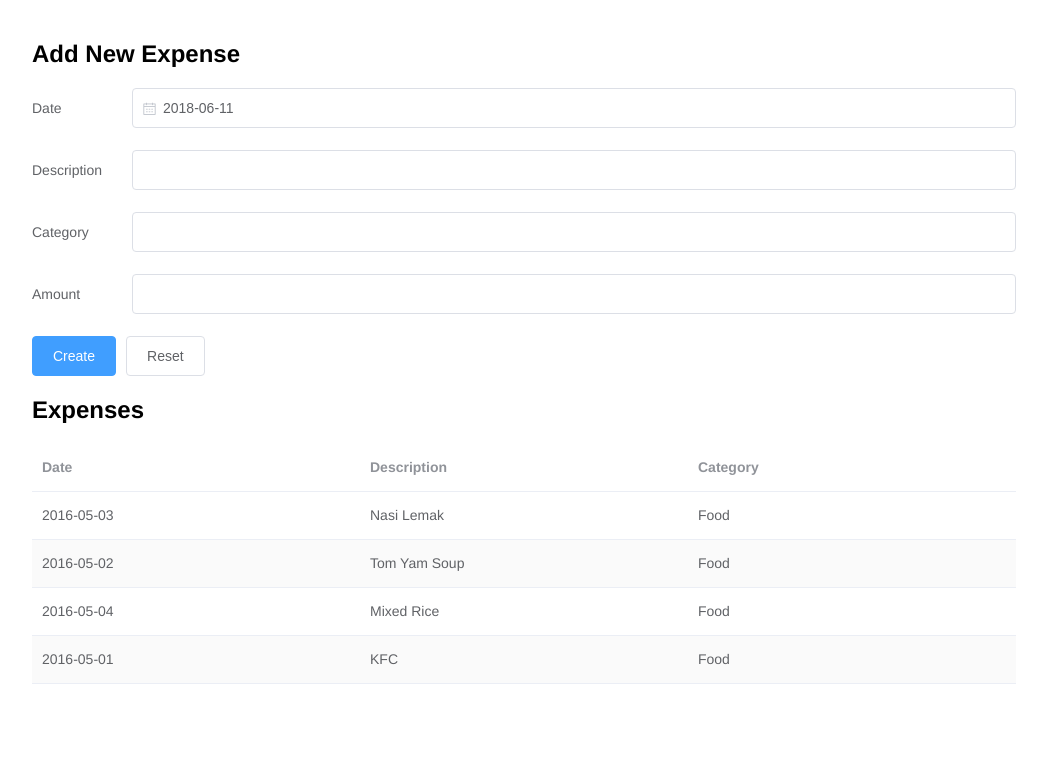
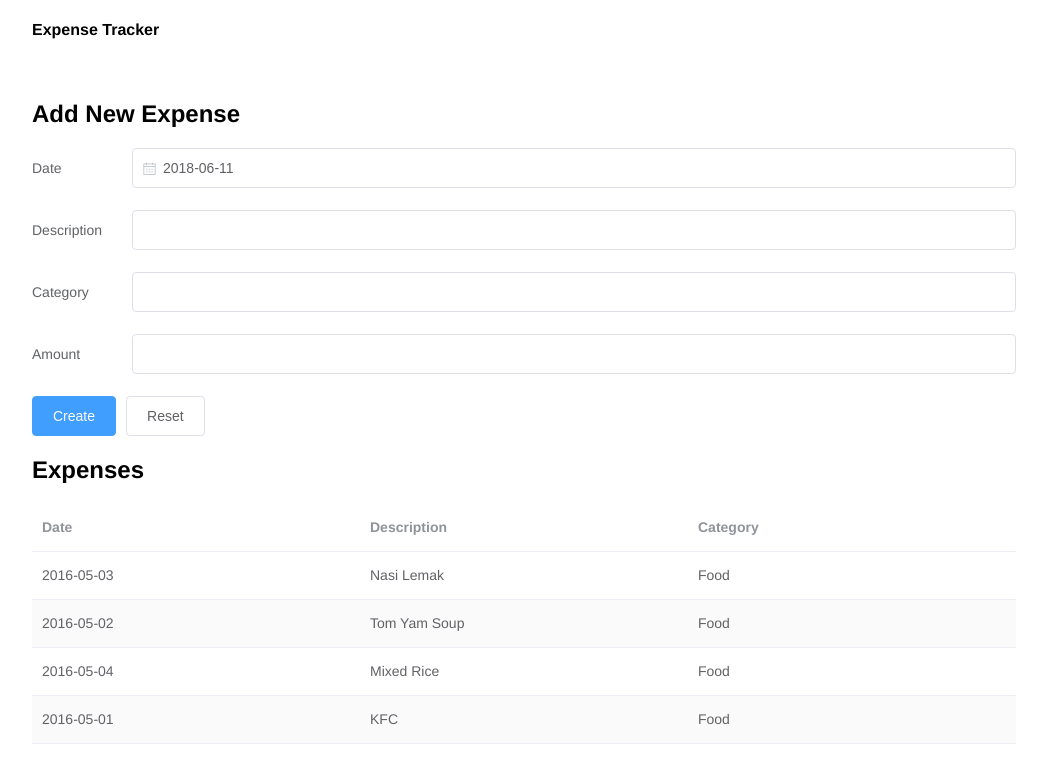
Before and after one commit to yoonwaiyan/expense-tracker, a Vue app: page / in a window 1280 px wide. Shown: the top 764 px of the page, without its empty margins (116-1163 px from the left). Built offline with nearby package versions, Linux system fonts and the light colour scheme; no server answers.

Commit message:
Add header

```diff
--- a/src/App.vue
+++ b/src/App.vue
@@ -1,10 +1,25 @@
 <template>
   <el-container class="main-container">
+    <el-header style="line-height: 60px;">
+      <span class="brand-logo">Expense Tracker</span>
+      <span class="logged-in-as" v-if="currentUser">Logged in as {{ currentUser.email }}</span>
+    </el-header>
     <el-main>
       <router-view></router-view>
     </el-main>
   </el-container>
 </template>
+
+<script>
+import { mapGetters } from 'vuex';
+
+export default {
+  computed: {
+    ...mapGetters(['currentUser'])
+  }
+};
+</script>
+
 
 <style>
 body {
@@ -13,6 +28,14 @@ body {
   margin: 0;
 }
 
+.brand-logo {
+  font-weight: bold;
+}
+
+.logged-in-as {
+  float: right;
+}
+
 .main-container {
   width: 80%;
   margin: 0 auto;
--- a/src/main.js
+++ b/src/main.js
@@ -19,6 +19,7 @@ const router = new VueRouter({
 
 new Vue({
   router,
+  store,
   created() {
     Firebase.auth().onAuthStateChanged(user => {
       if (user) {
```
